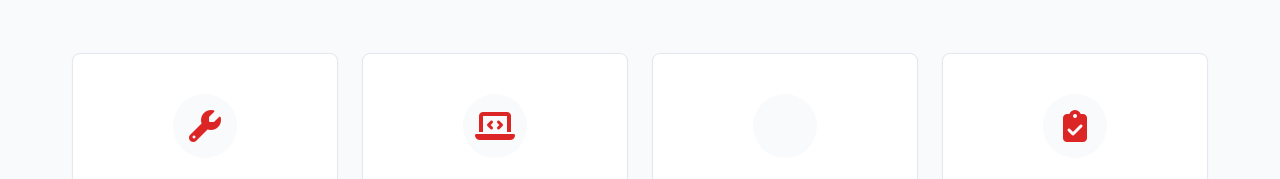
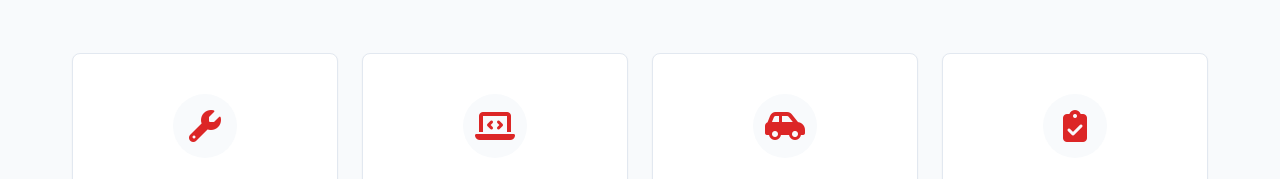
Before and after one commit to ReneHoracek/Web, a website: page index.html in a window 1280 px wide. Shown: the part 1012-1191 px from the top of the page. Drawn offline with Linux system fonts and the light colour scheme.

Commit message:
Oprava ikony Pneuservis – fa-tire nahrazeno fa-car-side

```diff
--- a/index.html
+++ b/index.html
@@ -64,7 +64,7 @@
                     <p>Kompletní počítačová diagnostika všech řídících jednotek. Odhalíme i skryté závady.</p>
                 </div>
                 <div class="feature-card">
-                    <div class="icon"><i class="fa-solid fa-tire"></i></div>
+                    <div class="icon"><i class="fa-solid fa-car-side"></i></div>
                     <h3>Pneuservis</h3>
                     <p>Přezouvání, vyvažování a uskladnění pneumatik všech typů za bezkonkurenční ceny.</p>
                 </div>
```
